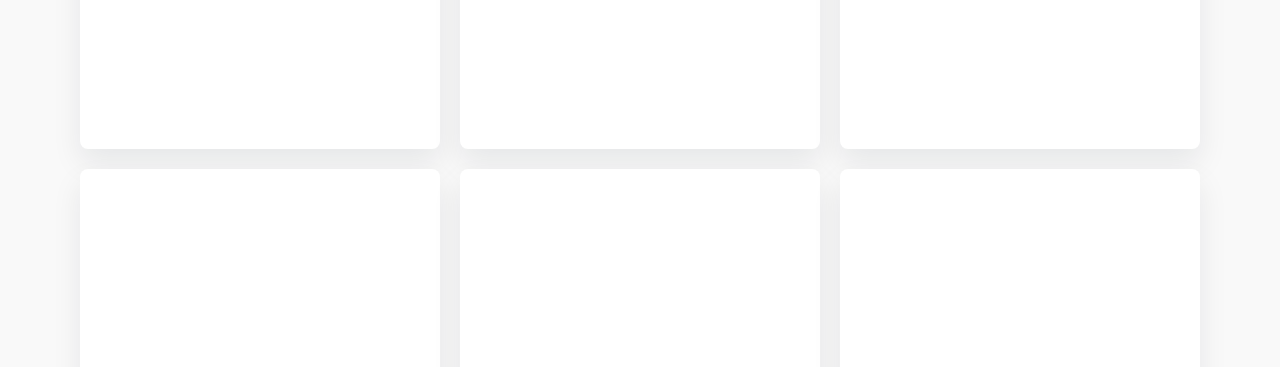
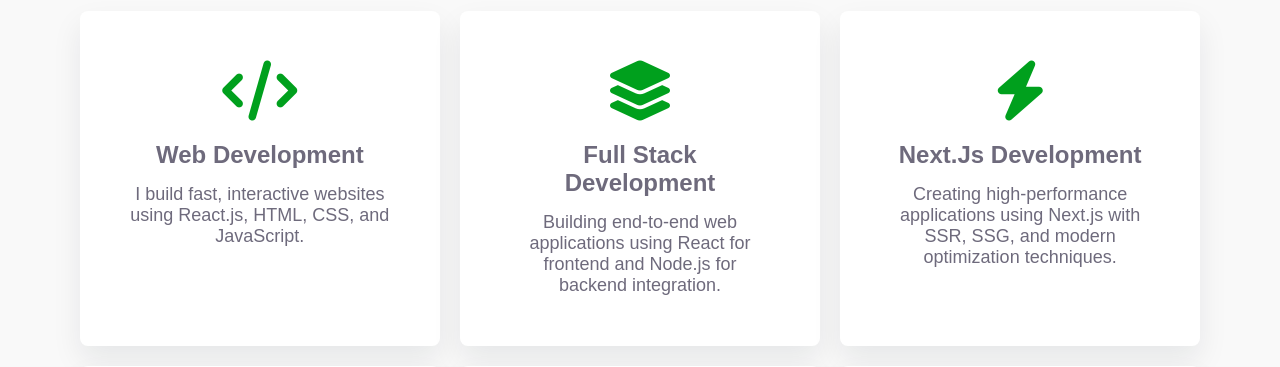
Before and after one commit to devendra98-tech/my-portfolio, a React (Create React App) app: page / in a window 1280 px wide. Shown: the part 2430-2797 px from the top of the page. Built offline with nearby package versions, Linux system fonts and the light colour scheme.

Commit message:
mobile x-overflow fixed animations improved ,skills added newly these changes updated

```diff
--- a/src/App.css
+++ b/src/App.css
@@ -47,6 +47,11 @@
 
 html {
   scroll-behavior: smooth;
+}
+
+html,
+body {
+  overflow-x: hidden;
 }
 
 :root {
@@ -74,7 +79,7 @@
   --background-color: #0f172a;
   --surface-color: #15213b;
   --surface-elevated: #1f2a3d;
-  --text-color: #e2e8f0;
+  --text-color: #ffffff;
   --text-muted: #94a3b8;
   --primary-color: #1a2539;
   --primary-color-hover: #23324a;
@@ -89,6 +94,14 @@
   --success-color: #22c55e;
   --error-color: #f87171;
   --focus-ring-color: rgba(56, 189, 248, 0.4);
+}
+
+[data-theme="dark"] body {
+  color: #ffffff;
+}
+
+[data-theme="dark"] .split-text {
+  color: #ffffff;
 }
 
 body {
--- a/src/components/about-section/about-section.tsx
+++ b/src/components/about-section/about-section.tsx
@@ -19,11 +19,16 @@
   useGsapReveal(containerRef, {}, !isLoading);
 
   const paragraphs = [
-    "Hey there! I’m Devendra, a passionate Frontend Developer dedicated to transforming ideas into elegant, responsive, and high-performing web experiences.",
-    "I specialize in React.js, Next.js, and Redux, creating modern, scalable interfaces that are both visually stunning and lightning-fast. With a solid foundation in HTML5, CSS3, JavaScript, and JSON, I bring designs to life with creativity, precision, and clean code.",
-    "My focus lies in building reusable and optimized components, leveraging Next.js features like Server-Side Rendering (SSR) and Static Site Generation (SSG) to enhance performance and SEO. I often use frameworks like Tailwind CSS, Bootstrap, and PrimeFlex to deliver consistent, responsive, and pixel-perfect designs.",
-    "Beyond development, I enjoy crafting seamless user journeys by integrating front-end applications with back-end systems, ensuring every interaction feels intuitive and effortless.",
-    "I believe in writing maintainable, performance-driven code, staying curious about emerging web technologies, and constantly refining my craft.",
+    `Hey there! I’m Devendra, a passionate Frontend Developer dedicated to transforming ideas into elegant, responsive, and high-performing web experiences.
+
+I specialize in React.js, Next.js, and Redux, building modern and scalable applications that are both visually appealing and performance-driven. With a strong foundation in HTML5, CSS3, JavaScript, and JSON, I bring designs to life with clean, efficient, and maintainable code.
+
+My focus is on creating reusable and optimized components, while leveraging Next.js features like Server-Side Rendering (SSR) and Static Site Generation (SSG) to improve performance and SEO.
+
+I have experience working with frameworks like Tailwind CSS, Bootstrap, and PrimeFlex to build responsive, consistent, and pixel-perfect user interfaces.
+
+Beyond development, I enjoy integrating front-end applications with back-end systems, ensuring seamless and intuitive user experiences.
+I am passionate about writing maintainable, high-performance code, continuously learning new technologies, and improving my skills to stay up-to-date in the ever-evolving web development landscape.`,
   ];
 
   return (
@@ -57,7 +62,7 @@
                   <AnimatedText
                     key={paragraph.slice(0, 24)}
                     text={paragraph}
-                    delay={index * 0.12}
+                    delay={index * 0.06}
                     mode={index === 0 ? "letters" : "words"}
                   />
                 ))}
--- a/src/components/about-section/animated-text.tsx
+++ b/src/components/about-section/animated-text.tsx
@@ -73,8 +73,8 @@
           opacity: 1,
           rotateX: 0,
           ease: "power4.out",
-          duration: 0.7,
-          stagger: mode === "words" ? 0.07 : 0.03,
+          duration: 0.45,
+          stagger: mode === "words" ? 0.05 : 0.02,
           scrollTrigger: {
             trigger: element,
             start: "top 80%",
--- a/src/components/contact-section/contact-form-validations.tsx
+++ b/src/components/contact-section/contact-form-validations.tsx
@@ -10,7 +10,7 @@
   email: Yup.string()
     .email("Invalid email format")
     .required("Email is required"),
-  subject: Yup.string().required("Subject is required"),
-  message: Yup.string().required("Message is required"),
+  // subject: Yup.string().required("Subject is required"),
+  // message: Yup.string().required("Message is required"),
 });
 export default contactFormvalidationSchema;
--- a/src/components/contact-section/contact-section.tsx
+++ b/src/components/contact-section/contact-section.tsx
@@ -68,7 +68,7 @@
 
   const handleSubmit = async (
     values: ContactFormValues,
-    { resetForm }: FormikHelpers<ContactFormValues>
+    { resetForm }: FormikHelpers<ContactFormValues>,
   ) => {
     setLoading(true);
     setSubmissionStatus("idle");
@@ -208,7 +208,7 @@
                               <Field
                                 type="text"
                                 name="subject"
-                                placeholder="Subject*"
+                                placeholder="Subject"
                                 disabled={isBusy}
                               />
                               <ErrorMessage
@@ -221,7 +221,7 @@
                               <Field
                                 as="textarea"
                                 name="message"
-                                placeholder="Message*"
+                                placeholder="Message"
                                 disabled={isBusy}
                               />
                               <ErrorMessage
@@ -247,8 +247,9 @@
                         )}
                         {submissionStatus === "error" && !toastMessage && (
                           <div className="submission-status error">
-                            Something went wrong. Please try again or contact me
-                            directly.
+                            Oops! Something went wrong while sending your
+                            message. Please try again, or feel free to reach out
+                            directly at mrgolakoti@gmail.com.
                           </div>
                         )}
                       </>
--- a/src/components/home-section/home-section.tsx
+++ b/src/components/home-section/home-section.tsx
@@ -11,9 +11,11 @@
 
 const texts = [
   "Frontend Developer",
-  "Web Developer",
-  "Shopify Developer",
   "React Developer",
+  "Next.JS Developer",
+  "UI Developer",
+  "JavaScript Developer",
+  "Full Stack Developer (Node.js)",
 ];
 type HomeProps = {
   isLoading: boolean;
--- a/src/components/services-section/services-section-components.tsx
+++ b/src/components/services-section/services-section-components.tsx
@@ -66,7 +66,11 @@
 
   @media (max-width: 947px) {
     flex: 0 1 100%; /* Each card takes up full width */
-    margin: 10px 32px;
+    margin: 10px 16px;
+  }
+
+  @media (max-width: 480px) {
+    margin: 10px 0;
   }
   &:hover::after {
     left: 0;
--- a/src/components/services-section/services-section.tsx
+++ b/src/components/services-section/services-section.tsx
@@ -24,16 +24,16 @@
       "I build fast, interactive websites using React.js, HTML, CSS, and JavaScript.",
   },
   {
-    icon: "fas fa-paint-brush",
-    title: "UI/UX Design",
+    icon: "fas fa-layer-group",
+    title: "Full Stack Development",
     description:
-      "Creating visually appealing and user-friendly interfaces to enhance user experience.",
+      "Building end-to-end web applications using React for frontend and Node.js for backend integration.",
   },
   {
-    icon: "fas fa-store",
-    title: "Shopify Development",
+    icon: "fas fa-bolt",
+    title: "Next.js Development",
     description:
-      "Developing and customizing Shopify stores to meet your e-commerce needs.",
+      "Creating high-performance applications using Next.js with SSR, SSG, and modern optimization techniques.",
   },
   {
     icon: "fas fa-mobile-alt",
@@ -57,7 +57,7 @@
 
 const ServiceItem: FC<ServiceItemProps> = ({ icon, title, description }) => (
   <ServicesCard>
-    <ServicesCardContent data-animate="fade">
+    <ServicesCardContent>
       <i className={icon} aria-hidden="true"></i>
       <CardTitle>{title}</CardTitle>
       <p>{description}</p>
--- a/src/components/skills-section/skills-section.tsx
+++ b/src/components/skills-section/skills-section.tsx
@@ -29,6 +29,11 @@
     alt: "JavaScript logo",
   },
   {
+    label: "Next.js",
+    src: "https://cdn.jsdelivr.net/gh/devicons/devicon/icons/nextjs/nextjs-original.svg",
+    alt: "Next.js logo",
+  },
+  {
     label: "React",
     src: "https://cdn.worldvectorlogo.com/logos/react-2.svg",
     alt: "React logo",
@@ -48,35 +53,42 @@
     src: "https://cdn.worldvectorlogo.com/logos/github-icon-1.svg",
     alt: "GitHub logo",
   },
-  {
-    label: "CodePen",
-    src: "https://cdn.worldvectorlogo.com/logos/codepen-icon.svg",
-    alt: "CodePen logo",
-  },
-  {
-    label: "Figma",
-    src: "https://upload.wikimedia.org/wikipedia/commons/thumb/3/33/Figma-logo.svg/1667px-Figma-logo.svg.png",
-    alt: "Figma logo",
-  },
-  {
-    label: "Windows",
-    src: "https://cdn.worldvectorlogo.com/logos/microsoft-windows-22.svg",
-    alt: "Microsoft Windows logo",
-  },
-  {
-    label: "macOS",
-    src: "https://cdn.jsdelivr.net/gh/devicons/devicon/icons/apple/apple-original.svg",
-    alt: "Apple logo",
-  },
-  {
-    label: "VS Code",
-    src: "https://cdn.worldvectorlogo.com/logos/visual-studio-code-1.svg",
-    alt: "Visual Studio Code logo",
-  },
+
   {
     label: "Slack",
     src: "https://cdn.worldvectorlogo.com/logos/slack-new-logo.svg",
     alt: "Slack logo",
+  },
+  {
+    label: "Figma",
+    src: "https://cdn.jsdelivr.net/gh/devicons/devicon/icons/figma/figma-original.svg",
+    alt: "Figma logo",
+  },
+
+  {
+    label: "Node.js",
+    src: "https://cdn.jsdelivr.net/gh/devicons/devicon/icons/nodejs/nodejs-original.svg",
+    alt: "Node.js logo",
+  },
+  {
+    label: "Cypress",
+    src: "https://cdn.jsdelivr.net/gh/devicons/devicon/icons/cypressio/cypressio-original.svg",
+    alt: "Cypress logo",
+  },
+  {
+    label: "GitLab",
+    src: "https://cdn.jsdelivr.net/gh/devicons/devicon/icons/gitlab/gitlab-original.svg",
+    alt: "GitLab logo",
+  },
+  {
+    label: "Bitbucket",
+    src: "https://cdn.jsdelivr.net/gh/devicons/devicon/icons/bitbucket/bitbucket-original.svg",
+    alt: "Bitbucket logo",
+  },
+  {
+    label: "Jira",
+    src: "https://cdn.jsdelivr.net/gh/devicons/devicon/icons/jira/jira-original.svg",
+    alt: "Jira logo",
   },
 ];
 
```
